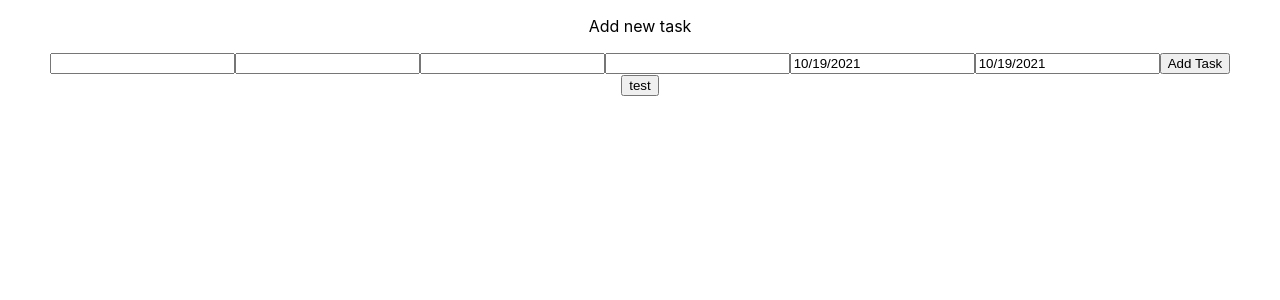
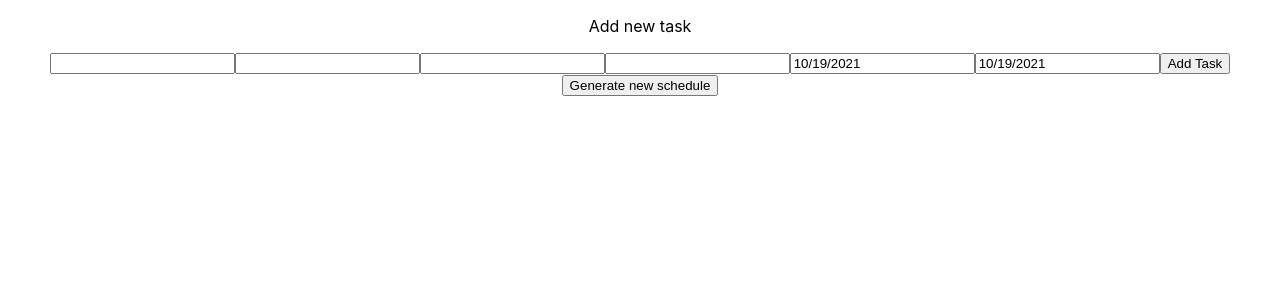
Before and after one commit to aldenlau/duit-web, a React (Create React App) app: page / in a window 1280 px wide. Shown: the top 300 px of the page. Built offline with nearby package versions, Linux system fonts and the light colour scheme.

Commit message:
Add schedule component, export some helper functions

```diff
--- a/src/AddTask.js
+++ b/src/AddTask.js
@@ -8,6 +8,7 @@ import {addNewTask, removeTask} from './ObjectModifiers.js';
 function getFormattedDate(date) {
     return '' + date.getFullYear()+'/'+(date.getMonth() > 8 ? ''+(date.getMonth()+1): '0'+(date.getMonth()+1))+'/'+(date.getDate() > 9 ? ''+date.getDate(): '0'+date.getDate())
 }
+
 function AddTask({ roundTime, setTaskState, tasksState}) {
     const [startDate, setStartDate] = useState(new Date());
     const [dueDate, setDueDate] = useState(new Date());
@@ -37,7 +38,8 @@ function AddTask({ roundTime, setTaskState, tasksState}) {
                         priority: prio,
                         startDate: formattedStartDate,
                         dueDate: formattedDueDate,
-                        taskId: timestamp
+                        taskId: timestamp,
+                        remainingTime: Math.ceil(totalTime/roundTime)*roundTime
                         }, tasksState
                     ));
                     //else alert('Start date must be the same day or earlier than the due date.');
@@ -50,5 +52,5 @@ function AddTask({ roundTime, setTaskState, tasksState}) {
         </div>
     )
 }
-
+export {getFormattedDate};
 export default AddTask;
--- a/src/App.js
+++ b/src/App.js
@@ -4,24 +4,27 @@ import './App.css';
 import DayTasks from './DayTasks.js';
 import AddTask from './AddTask.js';
 import React, {useState} from 'react';
-
+import Schedule from './Schedule.js';
 function App() {
   const [tasks, setTasks] = useState(new Map());
   const [minTime, setMinTime] = useState(30);
   const [completedTasks, setCompletedTasks] = useState(new Map());
-
+  const [reminders, setReminders] = useState([]);
   let taskDates = [];
   tasks.forEach((dateTasks, date) => taskDates.push(<DayTasks date={date} tasks={dateTasks} key={date} tasksState = {tasks} completedState={completedTasks} setTasksState={setTasks} setCompletedState={setCompletedTasks}/>))
 
+  //let completedTaskDates = [];
+  //completedTasks.forEach((dateTasks, date) => completedTaskDates.push(<DayTasks date={date} tasks={dateTasks} key={date} tasksState = {tasks} completedState={completedTasks} setTasksState={setTasks} setCompletedState={setCompletedTasks}/>))
+
   return (
     <div className="App">
-      {taskDates}
       <AddTask
         roundTime={minTime}
         setTaskState={setTasks}
         tasksState={tasks}
       />
-      <button onClick={() => {console.log('tasks:');for (let [date, dateTasks] of tasks) for (let task of dateTasks) console.log(task.taskId)}}>test</button>
+      {taskDates}
+      <Schedule tasks={tasks} roundTime={minTime}/>
     </div>
 
   );
--- /dev/null
+++ b/src/Schedule.js
@@ -0,0 +1,109 @@
+import React, {useState} from 'react';
+import ScheduleDayTasks from './DayTasks.js';
+import {getFormattedDate} from './AddTask.js';
+
+function convertStringToDate(date) {
+    return new Date(date.substring(5,7)+'/'+date.substring(8,10)+'/'+date.substring(0,4));
+}
+
+function dayDiff(startDate, endDate) {
+    let date1 = convertStringToDate(startDate);
+    let date2 = convertStringToDate(endDate);
+    return Math.ceil(Math.abs(date2 - date1) / (1000 * 60 * 60 * 24));
+}
+
+function generateSchedule(tasks, roundTime) {
+    /**
+     * Given a Map with dates as keys and arrays of task objects as values, return a Map of the same type with the tasks redistributed.
+     */
+    if (tasks.size > 0) {
+        let buckets = new Map();
+        let taskItems = [];
+        let tasksPerBucket = new Map();
+        let bucketsPerTask = new Map();
+        let minDate;
+        let maxDate;
+        for (let [date, dateTasks] of tasks) {
+            for (let task of dateTasks) {
+                let availableBuckets = dayDiff(task.startDate, task.dueDate)+1
+                bucketsPerTask.set(task.taskId, availableBuckets);
+                if (minDate==undefined || minDate > task.startDate) minDate = task.startDate;
+                if (maxDate==undefined || maxDate <task.dueDate) maxDate = task.dueDate;
+
+                for (let i = 0; i < availableBuckets; i++) {
+                    let bucket = convertStringToDate(task.startDate);
+                    bucket.setDate(bucket.getDate()+i);
+                    bucket = getFormattedDate(bucket);
+                    if (tasksPerBucket.has(bucket)) tasksPerBucket.set(bucket, tasksPerBucket.get(bucket)+Math.round(task.time/roundTime));
+                    else tasksPerBucket.set(bucket, Math.round(task.time/roundTime));
+                }
+                for (let i = 0; i < Math.round(task.time/roundTime);i++) {
+                    let newTask = {...task};
+                    newTask['time'] = roundTime;
+                    taskItems.push(newTask);
+                }
+            }
+        }
+        let totalBuckets = dayDiff(minDate, maxDate)+1
+        for (let i = 0; i < totalBuckets; i++) {
+            let bucket = convertStringToDate(minDate);
+            bucket.setDate(bucket.getDate()+i)
+            bucket = getFormattedDate(bucket);
+            buckets.set(bucket, [])
+        }
+
+        taskItems.sort((first, second) => {return bucketsPerTask.get(first.taskId)>bucketsPerTask.get(second.taskId) ? 1 : -1});
+        tasksPerBucket = new Map([...tasksPerBucket.entries()].sort((first, second) => {return first[1]>second[1] ? 1: -1}));
+        let i = 0;
+        for (let [date, tasks] of tasksPerBucket){
+            console.log(date);
+            console.log(tasks);
+        }
+        for (let task of taskItems){
+            console.log(task.title);
+        }
+
+        while (taskItems.length>0) {
+            let bucket = convertStringToDate(minDate);
+            bucket.setDate(bucket.getDate()+i)
+            bucket = getFormattedDate(bucket);
+            if (tasksPerBucket.has(bucket) && tasksPerBucket.get(bucket)>0 ) {
+                for (let j = 0; j < taskItems.length; j++) {
+                    if (taskItems[j].startDate <= bucket && bucket <= taskItems[j].dueDate){
+                        buckets.get(bucket).push(taskItems[j]);
+                        taskItems.splice(j, 1);
+                        break;
+                    }
+                }
+                tasksPerBucket.set(bucket, tasksPerBucket.get(bucket)-1)
+            }
+            i = (i+1)%totalBuckets;
+        }
+
+        let newSchedule = new Map();
+        for (let [date, dateTasks] of buckets) {
+            if (dateTasks.length > 0) newSchedule.set(date, dateTasks);
+        }
+        return newSchedule;
+    }
+    else return new Map();
+}
+
+function Schedule({tasks, roundTime}) {
+    const [schedule, setSchedule] = useState(new Map());
+
+    let scheduleDates = [];
+    schedule.forEach((dateTasks, date) => scheduleDates.push(<ScheduleDayTasks date={date} tasks={dateTasks} key={date}/>))
+
+
+    return (
+        <div>
+            <button onClick={() => setSchedule(generateSchedule(tasks, roundTime))}>
+                Generate new schedule
+            </button>
+            {scheduleDates}
+        </div>
+    );
+}
+
+export default Schedule;
--- a/src/Task.js
+++ b/src/Task.js
@@ -8,7 +8,6 @@ function Task({timeToComplete, dueDate, title, desc, priority, onClick, id}) {
                 <tr>
                     <th>{title}</th>
                     <td>{timeToComplete} min</td>
-                    <td>{id}</td>
                 </tr>
             </table>
         </div>
```
Also changed, not shown: src/ScheduleDayTasks.js (added, +22 -0 lines).
